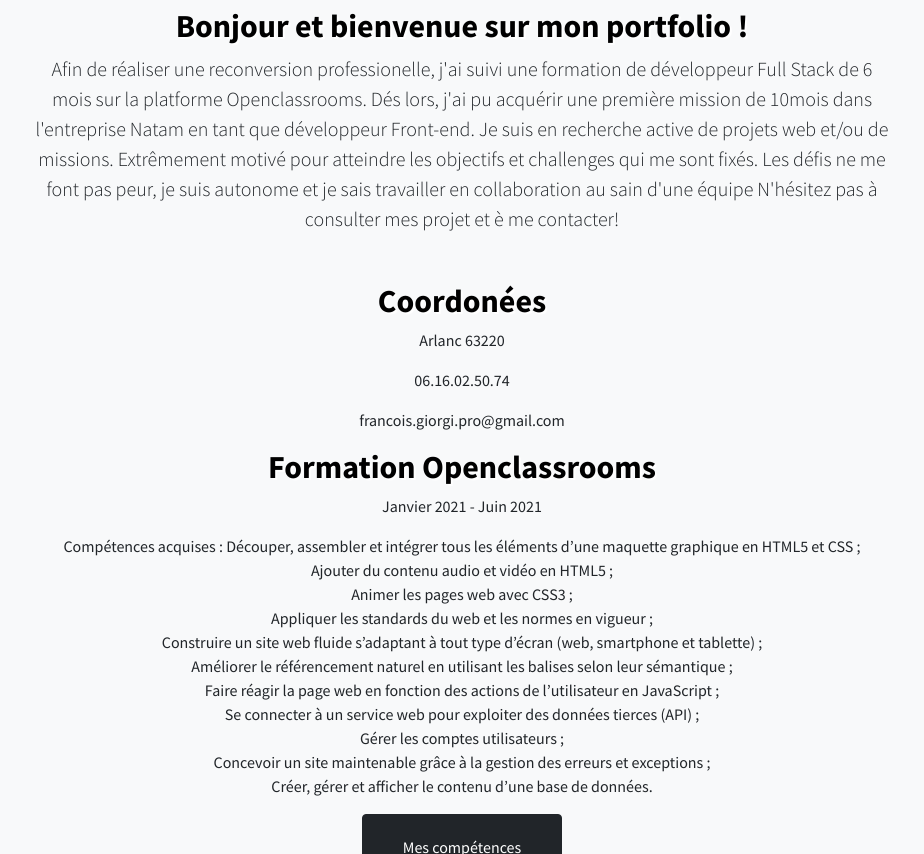
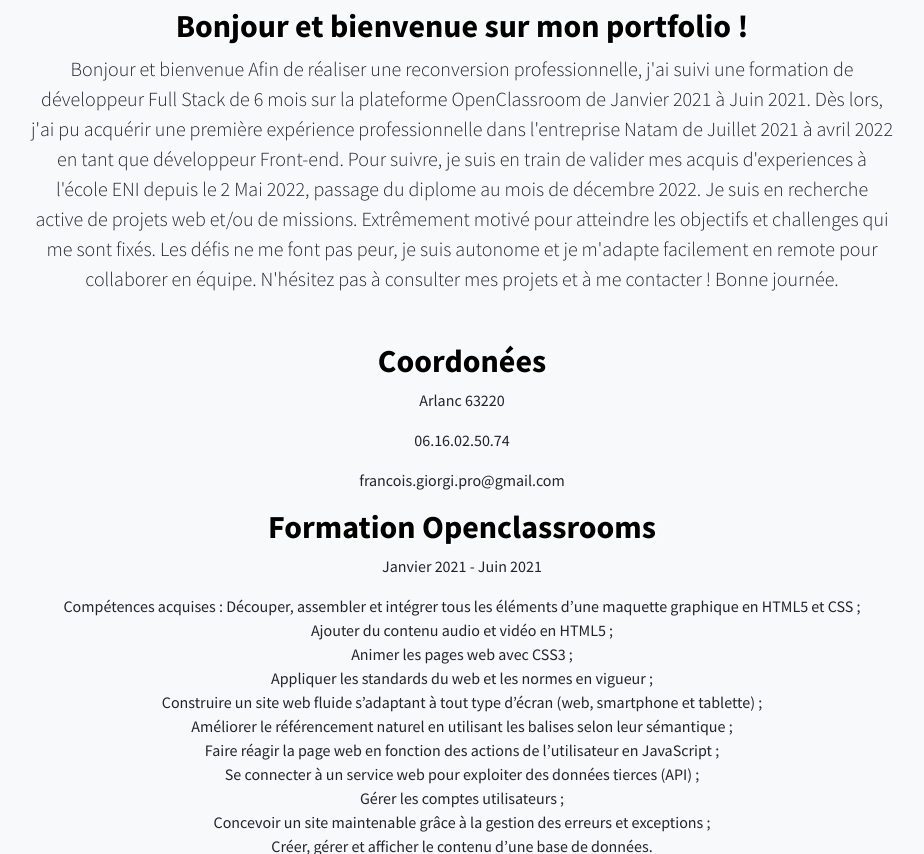
Before and after one commit to tchoifr/PortFolio, a plain HTML site: page index.html in a window 1280 px wide. Shown: the part 1129-1983 px from the top of the page, without its empty margins (178-1102 px from the left). Drawn offline with nearby package versions, Linux system fonts and the light colour scheme.

Commit message:
portfolio

```diff
--- a/index.html
+++ b/index.html
@@ -50,14 +50,14 @@
         <div class="col-lg-10">
           <h2 data-aos="fade-right">Bonjour et bienvenue sur mon portfolio !</h2>
           <p data-aos="fade-left" class="lead mb-5">
-            Afin de réaliser une reconversion professionelle, j'ai suivi une formation de
-            développeur Full Stack de 6 mois sur la platforme Openclassrooms.
-            Dés lors, j'ai pu acquérir une première mission de 10mois dans l'entreprise
-            Natam en tant que développeur Front-end.
-            Je suis en recherche active de projets web et/ou de missions.
-            Extrêmement motivé pour atteindre les objectifs et challenges qui me sont fixés.
-            Les défis ne me font pas peur, je suis autonome et je sais travailler en collaboration au sain d'une équipe
-            N'hésitez pas à consulter mes projet et è me contacter!
+            Bonjour et bienvenue
+            Afin de réaliser une reconversion professionnelle, j'ai suivi une formation de développeur Full Stack de 6 mois sur la plateforme OpenClassroom de Janvier 2021 à Juin 2021.
+            Dès lors, j'ai pu acquérir une première expérience professionnelle dans l'entreprise Natam de Juillet 2021 à avril 2022 en tant que développeur Front-end.
+            Pour suivre, je suis en train de valider mes acquis d'experiences à l'école ENI depuis le 2 Mai 2022, passage du diplome au mois de décembre 2022.
+            Je suis en recherche active de projets web et/ou de missions. Extrêmement motivé pour atteindre les objectifs et challenges qui me sont fixés.
+            Les défis ne me font pas peur, je suis autonome et je m'adapte facilement en remote pour collaborer en équipe.
+            N'hésitez pas à consulter mes projets et à me contacter !
+            Bonne journée.
 
           </p>
           <h2 data-aos="fade-right">Coordonées</h2>
```
